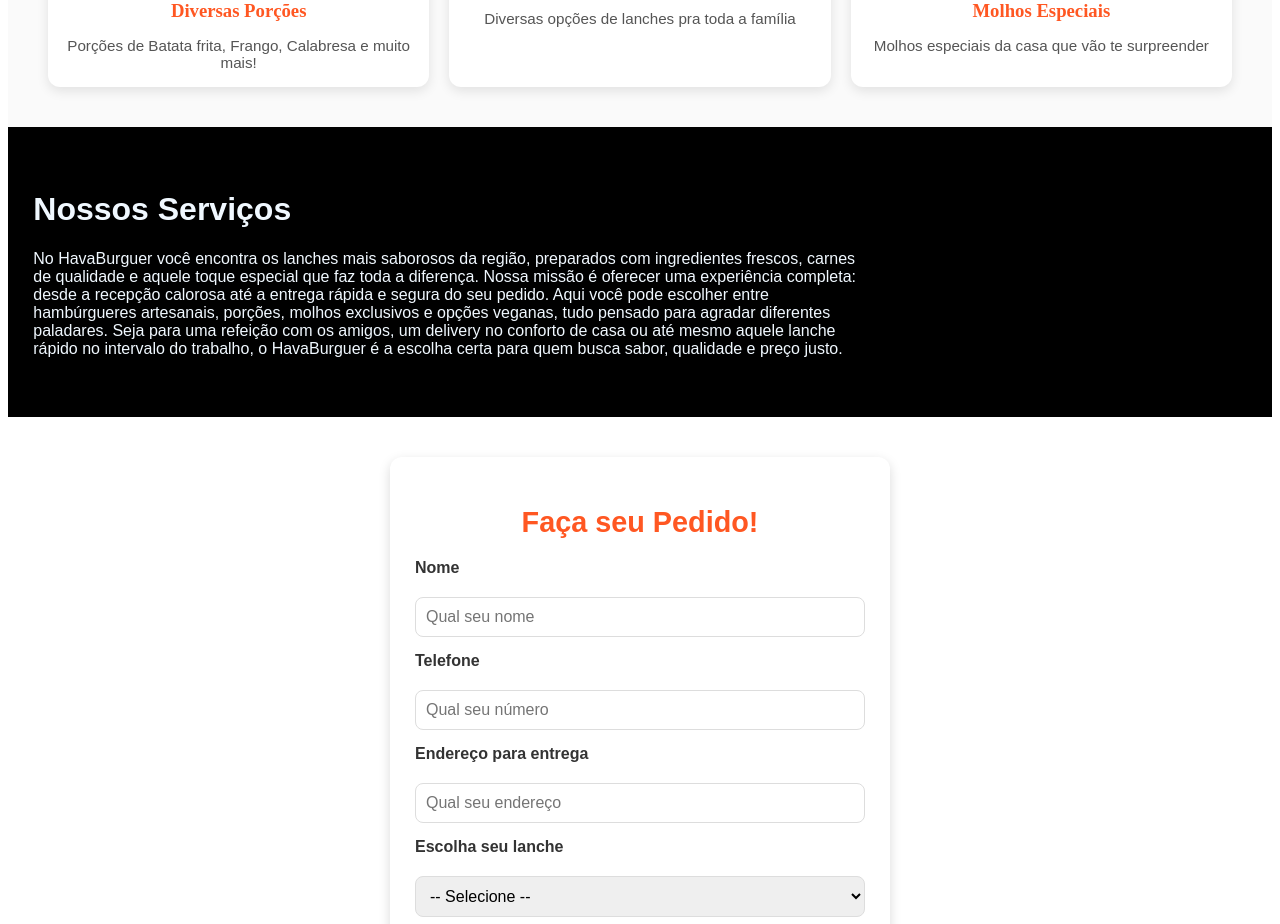
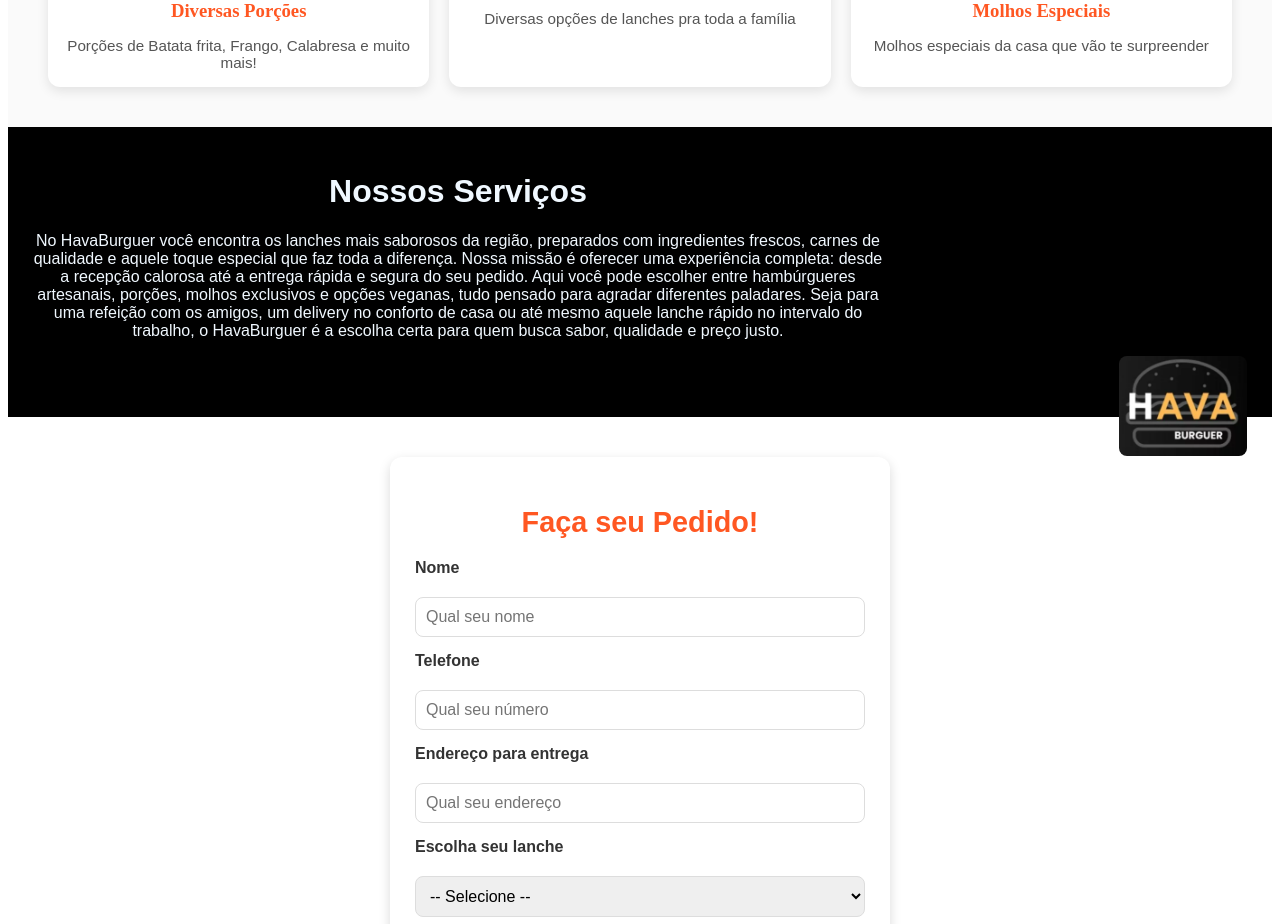
Before and after one commit to eduardodossantos03/HavaBurguer, a React (Vite) app: page / in a window 1280 px wide. Shown: the part 1100-2024 px from the top of the page. Built offline with nearby package versions, Linux system fonts and the light colour scheme.

Commit message:
servicos.css

```diff
--- a/src/components/Servico/servicos.css
+++ b/src/components/Servico/servicos.css
@@ -1,6 +1,5 @@
 .servico {
-    display: flex;
-    justify-content: center;
+    text-align: center;
     align-items: center;
     background-color: black;
     color: aliceblue;
```
